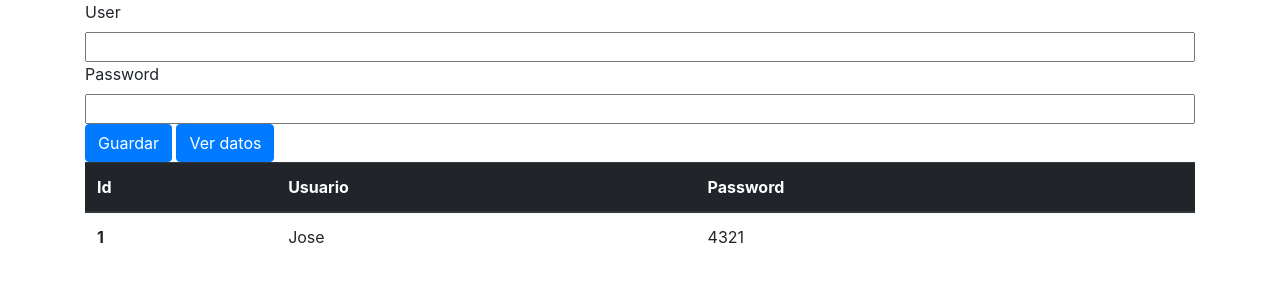
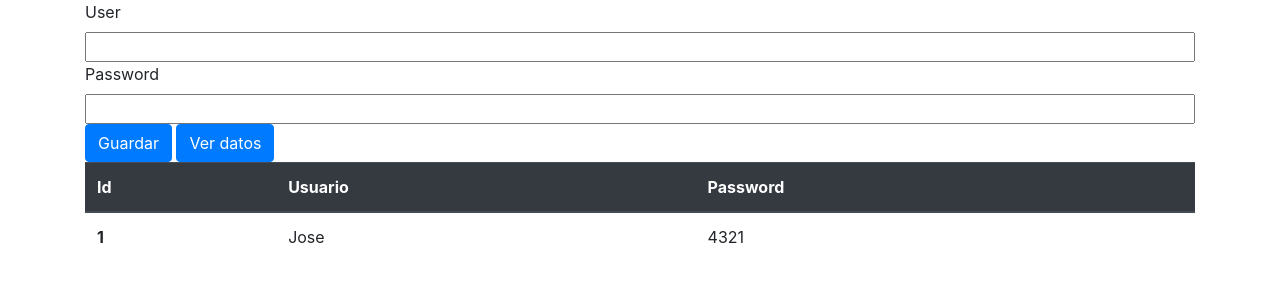
Before and after one commit to jomflo/Login, a plain HTML site: page index.html in a window 1280 px wide. Drawn offline with nearby package versions, Linux system fonts and the light colour scheme.

Commit message:
Update index.html

```diff
--- a/index.html
+++ b/index.html
@@ -4,7 +4,7 @@
     <meta charset="UTF-8">
     <meta name="viewport" content="width=device-width, initial-scale=1.0">
     <title>Login</title>
-    <link rel="stylesheet" type="text/css" href="css/bootstrap.min.css">
+    <link rel="stylesheet" href="https://stackpath.bootstrapcdn.com/bootstrap/4.3.1/css/bootstrap.min.css" integrity="sha384-ggOyR0iXCbMQv3Xipma34MD+dH/1fQ784/j6cY/iJTQUOhcWr7x9JvoRxT2MZw1T" crossorigin="anonymous">
 
 </head>
 <body>
```
